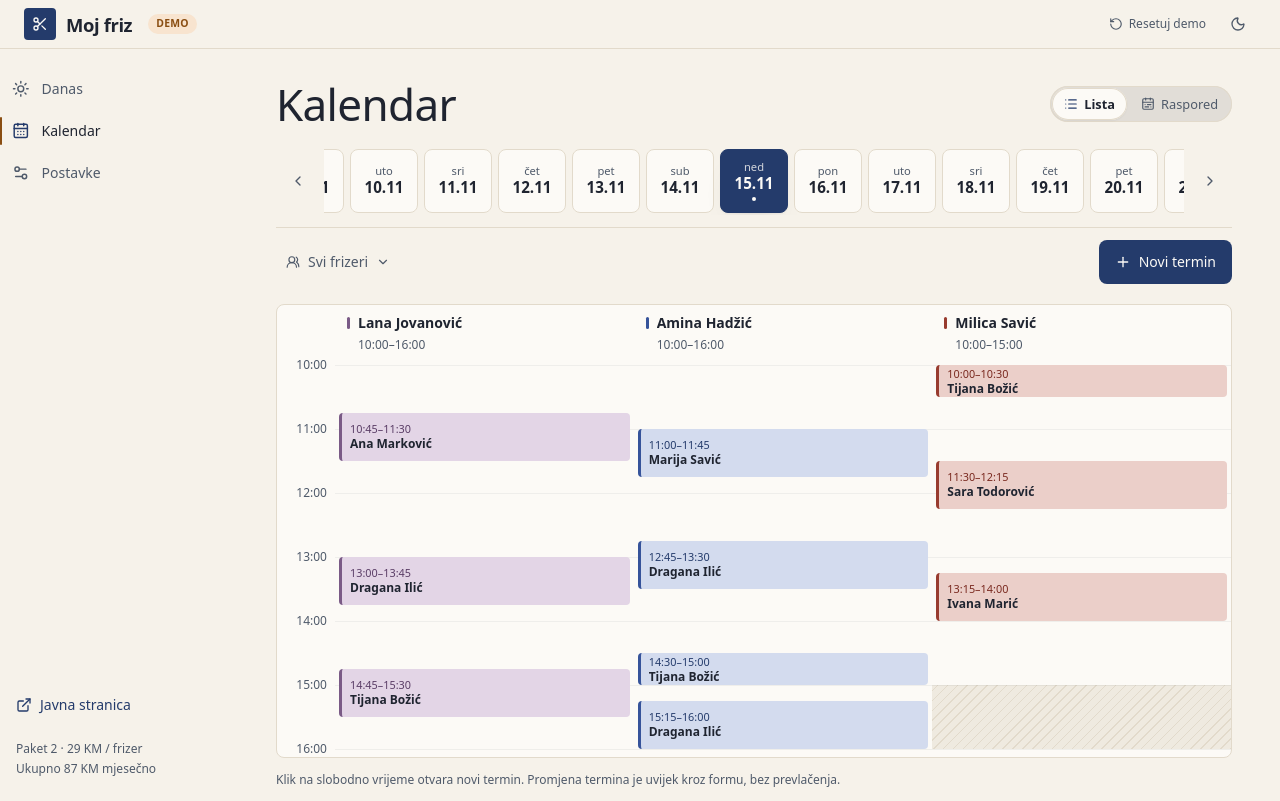
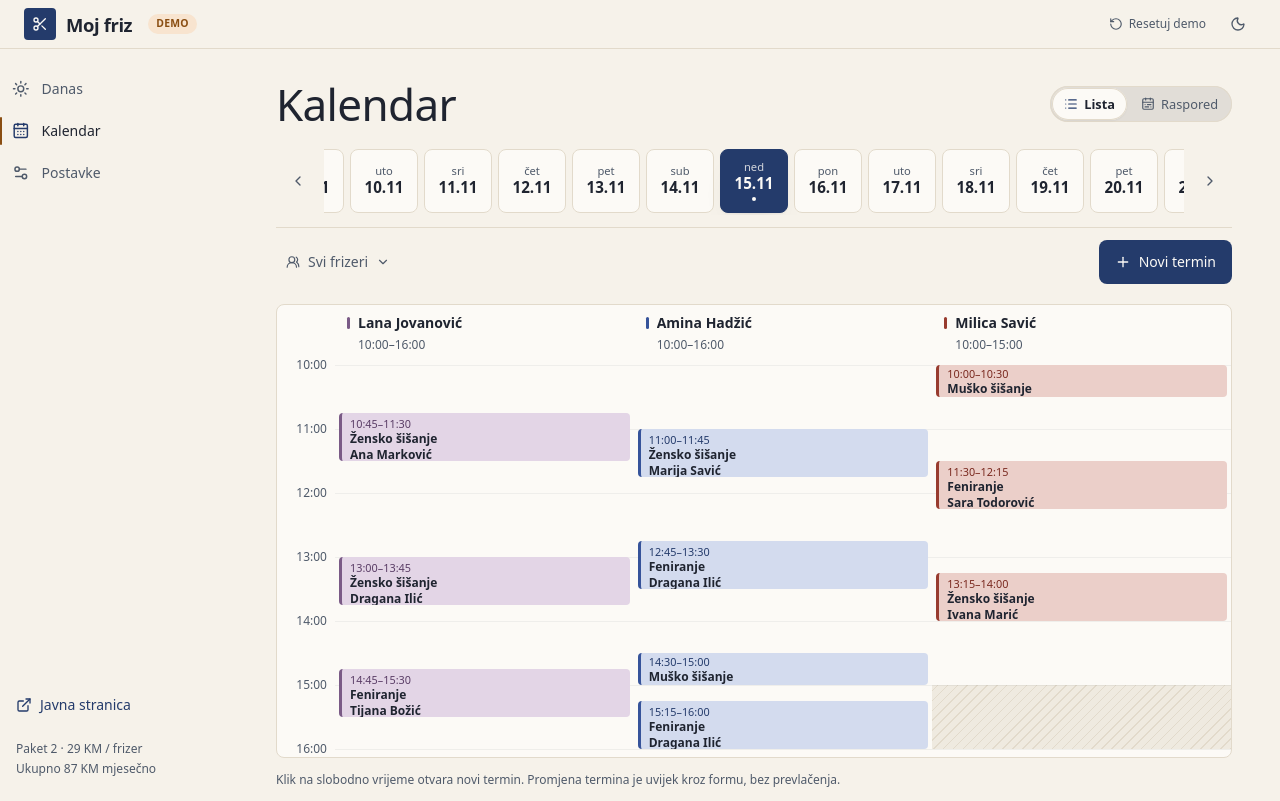
Before and after one commit to dzenanramic/moj-friz, a React (Vite) app in the folder frontend/: page /kalendar in a window 1280 px wide. Built offline with nearby package versions, Linux system fonts and the light colour scheme.

Commit message:
added product to table view

```diff
--- a/frontend/src/features/calendar/CalendarGrid.tsx
+++ b/frontend/src/features/calendar/CalendarGrid.tsx
@@ -298,12 +298,13 @@ export function CalendarGrid({
                             tight ? 'leading-tight' : 'leading-snug',
                           )}
                         >
+                          {appointment.serviceName}
+                          <br />
                           {appointment.clientName}
                         </p>
                       ) : null}
                       {showService ? (
                         <p className="truncate text-[0.68rem] leading-snug staff-text">
-                          {appointment.serviceName} ·{' '}
                           {formatDuration(appointment.durationMinutesSnapshot)}
                         </p>
                       ) : null}
```
